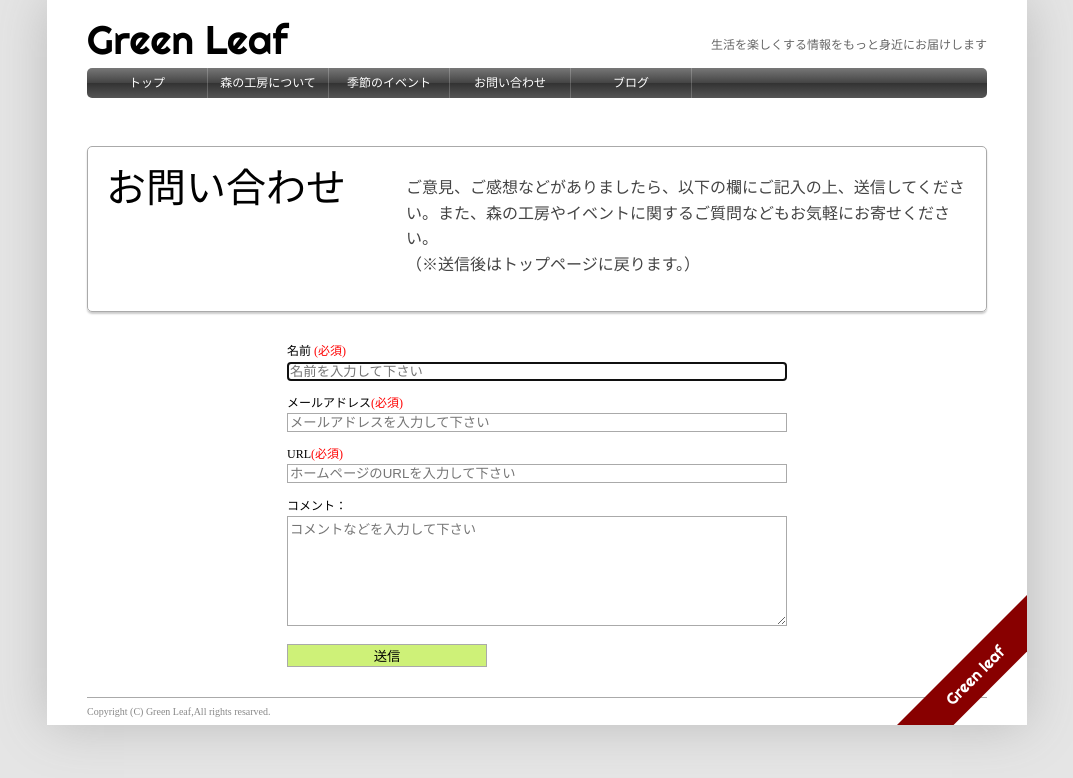
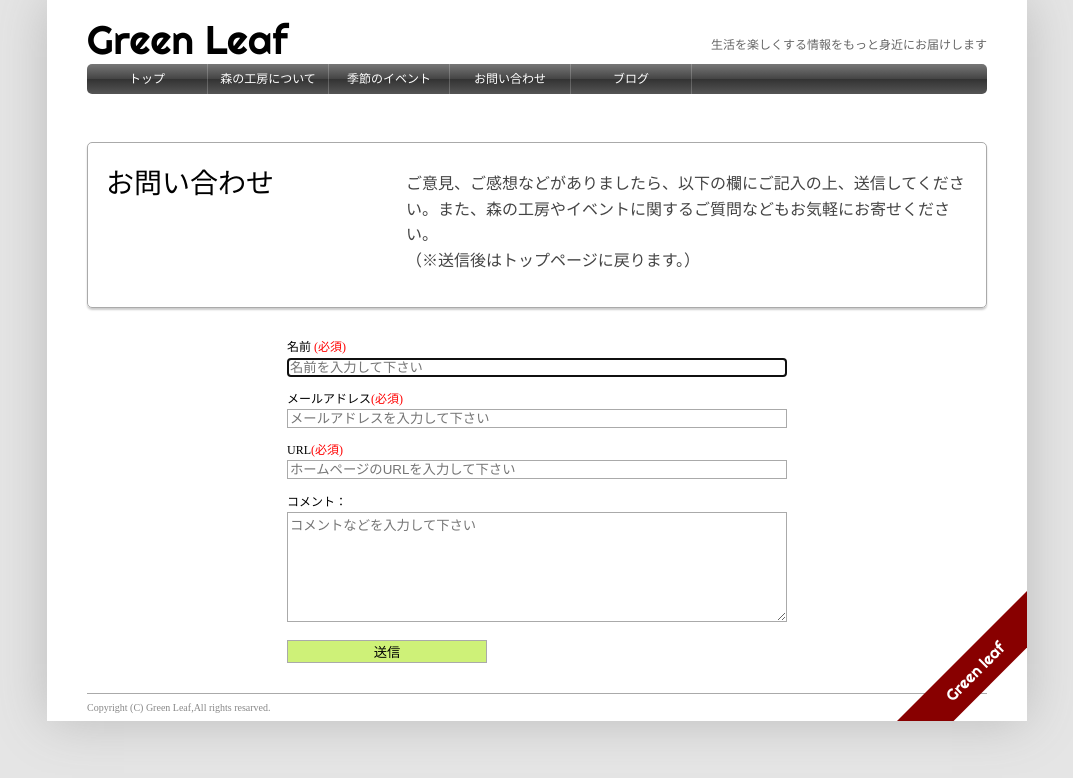
Before and after one commit to wp15016/html.4th, a plain HTML site: page index.html in a window 1280 px wide. Shown: the whole page, without its empty margins (103-1176 px from the left). Drawn offline with Linux system fonts and the light colour scheme.

Commit message:
9/29更新

```diff
--- a/index.html
+++ b/index.html
@@ -103,7 +103,6 @@ article header{
 	0px 0px 4px 3px #ffffff inset;
 
 	background-color: rgba(255,255,255,0.5);
-	;
 }
 article header h1	{background: none;
 	font-size: 28px;
@@ -423,7 +422,7 @@ article section figure{marzin-left:0}
 <hgroup>
 <h1>Green Leaf</h1>
 <h2>生活を楽しくする情報をもっと身近にお届けします</h2>
-</hgroup><header id="pageheader">
+</hgroup>
 
 <!-- メニュー -->
 <nav>
```
